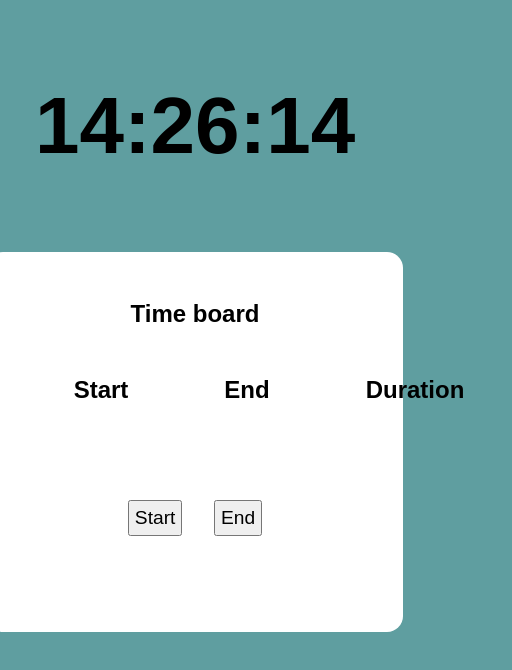
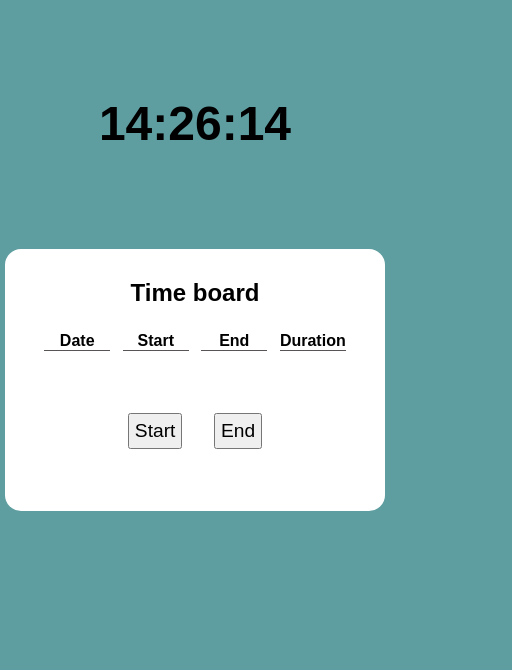
Before and after one commit to thiago-burnatt/timekeeping, a plain HTML site: page index.html in a window 390 px wide. Shown: the whole page, 512 px wide, since content can reach past the window. Drawn offline with Linux system fonts and the light colour scheme.

Commit message:
Corrections on mobile

```diff
--- a/assets/css/style.css
+++ b/assets/css/style.css
@@ -28,6 +28,7 @@ li {
 
 .clock h1 {
     font-size: 5rem;
+
 }
 
 .main-frame-board {
@@ -69,3 +70,42 @@ li {
     padding: 0.3rem;
     margin: 1rem;
 }
+
+.date h2, .start h2, .end h2, .total-time h2 {
+    border-bottom: 0.1rem solid rgb(90, 85, 85);
+}
+
+ul {
+    margin-top: 0.5rem;
+}
+
+@media (max-width: 700px) {
+    .clock h1 {
+        font-size: 3rem;
+    }
+
+    .main-frame-board {
+        max-width: 90%;
+        padding: 0.9rem;
+    }
+
+    h1 {
+        margin: 1rem;
+        border-bottom: 0.15rem solid rgba(0, 0, 0, 0);
+
+    }
+
+    h2 {
+        font-size: 1rem;
+    }
+
+    .start, .end, .date, .total-time {
+        padding: 0.2rem;
+        margin: 0.2rem;
+    }
+
+    li {
+        font-size: 0.9rem;
+    }
+
+}
--- a/index.html
+++ b/index.html
@@ -5,7 +5,7 @@
     <meta charset="UTF-8">
     <meta http-equiv="X-UA-Compatible" content="IE=edge">
     <meta name="viewport" content="width=device-width, initial-scale=1.0">
-    <title>Ponto</title>
+    <title>Timekeeping</title>
     <link rel="stylesheet" href="/assets/css/style.css">
 </head>
 
```
